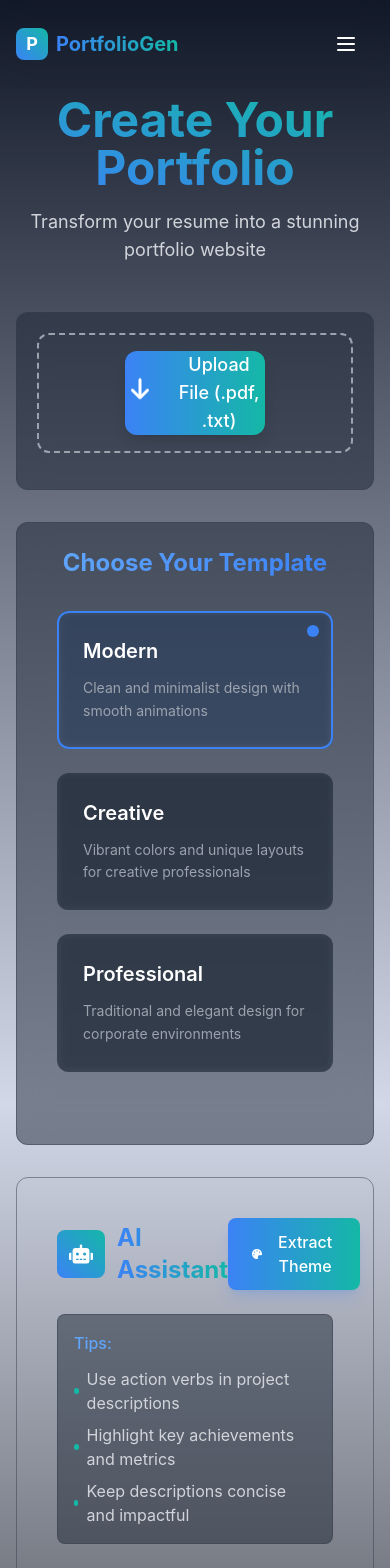
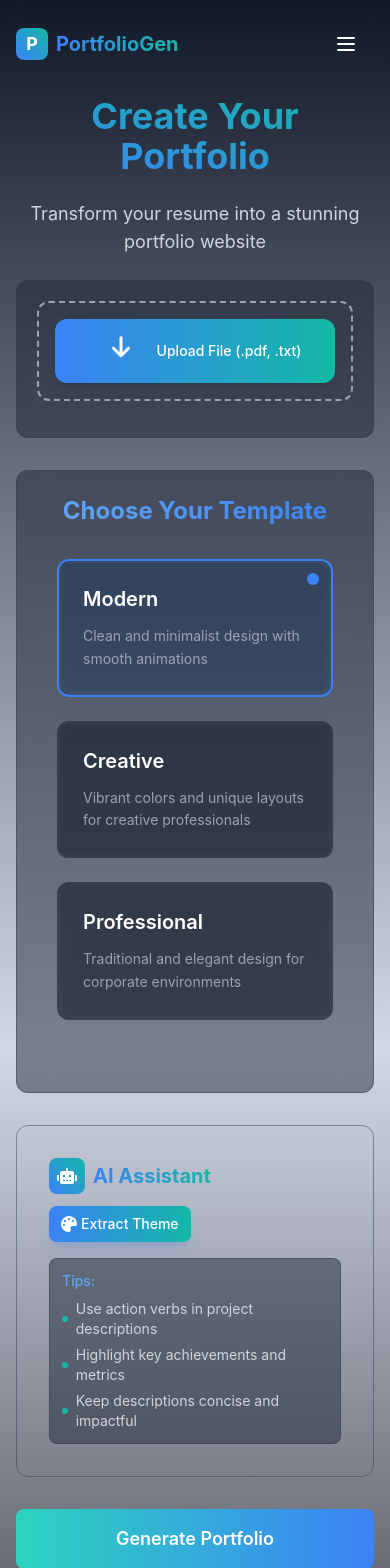
Before and after one commit to Pankaj-bit361/Portfoilio-Generator-Frontend, a React (Vite) app: page /generator/create in a window 390 px wide. Shown: the top 1568 px of the page. Built offline with nearby package versions, Linux system fonts and the light colour scheme; sample sign-in values are in the browser's storage.

Commit message:
fix responsive

```diff
--- a/src/components/AIAssistant.jsx
+++ b/src/components/AIAssistant.jsx
@@ -107,34 +107,40 @@ function AIAssistant({ portfolioData, onSuggest }) {
   };
 
   return (
-    <div className="relative p-4">
+    <div className="relative p-2 sm:p-3 md:p-4">
       <motion.div
         initial={{ opacity: 0, y: 20 }}
         animate={{ opacity: 1, y: 0 }}
-        className="space-y-6"
+        className="space-y-4 sm:space-y-5 md:space-y-6"
       >
         {/* Header */}
-        <div className="flex items-center justify-between">
-          <div className="flex items-center gap-3">
-            {" "}
-            <div className="p-3 bg-gradient-to-tr from-blue-500 to-teal-500 rounded-lg">
-              <FaRobot className="text-2xl text-white" />
+        <div className="flex items-center justify-between flex-wrap sm:flex-nowrap gap-3">
+          <div className="flex items-center gap-2 sm:gap-3">
+            <div className="p-2 sm:p-3 bg-gradient-to-tr from-blue-500 to-teal-500 rounded-lg">
+              <FaRobot className="text-xl sm:text-2xl text-white" />
             </div>
-            <h3 className="text-2xl font-bold bg-gradient-to-r from-blue-500 to-teal-500 bg-clip-text text-transparent">
+            <h3 className="text-xl sm:text-2xl font-bold bg-gradient-to-r from-blue-500 to-teal-500 bg-clip-text text-transparent">
               AI Assistant
             </h3>
           </div>
 
           {/* Action Button */}
-          <motion.div className="flex gap-4">
+          <motion.div className="flex gap-2 sm:gap-3 md:gap-4">
             <motion.button
               whileHover={{ scale: 1.02, y: -2 }}
               whileTap={{ scale: 0.98 }}
-              className="flex items-center gap-3 px-6 py-3 bg-gradient-to-r from-blue-500 to-teal-500 text-white rounded-lg font-medium shadow-lg shadow-blue-500/20 hover:shadow-blue-500/30 transition-shadow"
+              className="flex items-center justify-center gap-1 sm:gap-2
+                        px-3 sm:px-4 md:px-5 lg:px-6
+                        py-2 sm:py-2.5 md:py-3
+                        bg-gradient-to-r from-blue-500 to-teal-500
+                        text-white rounded-lg
+                        text-sm sm:text-base
+                        font-medium shadow-lg shadow-blue-500/20
+                        hover:shadow-blue-500/30 transition-all"
               onClick={handleModalOpen}
             >
-              <FaPalette className="text-lg" />
-              Extract Theme
+              <FaPalette className="text-base sm:text-lg" />
+              <span>Extract Theme</span>
             </motion.button>
           </motion.div>
         </div>
@@ -144,10 +150,10 @@ function AIAssistant({ portfolioData, onSuggest }) {
           initial={{ opacity: 0 }}
           animate={{ opacity: 1 }}
           transition={{ delay: 0.2 }}
-          className="p-4 bg-gray-800/50 rounded-lg border border-gray-700/50"
+          className="p-3 sm:p-4 bg-gray-800/50 rounded-lg border border-gray-700/50"
         >
-          <h4 className="font-medium text-blue-400 mb-3">Tips:</h4>
-          <ul className="space-y-2 text-gray-300">
+          <h4 className="font-medium text-blue-400 mb-2 sm:mb-3 text-sm sm:text-base">Tips:</h4>
+          <ul className="space-y-1.5 sm:space-y-2 text-sm sm:text-base text-gray-300">
             <motion.li
               whileHover={{ x: 2 }}
               className="flex items-center gap-2"
@@ -180,30 +186,30 @@ function AIAssistant({ portfolioData, onSuggest }) {
             initial={{ opacity: 0 }}
             animate={{ opacity: 1 }}
             exit={{ opacity: 0 }}
-            className="fixed inset-0 bg-black/60 backdrop-blur-sm flex items-center justify-center z-50 p-4"
+            className="fixed inset-0 bg-black/60 backdrop-blur-sm flex items-center justify-center z-50 p-3 sm:p-4"
           >
             <motion.div
               initial={{ scale: 0.9, opacity: 0 }}
               animate={{ scale: 1, opacity: 1 }}
               exit={{ scale: 0.9, opacity: 0 }}
-              className="w-full max-w-md bg-gray-900 rounded-xl border border-gray-800 shadow-xl"
+              className="w-full max-w-[90%] sm:max-w-md bg-gray-900 rounded-xl border border-gray-800 shadow-xl"
             >
               {/* Modal Header */}
-              <div className="flex justify-between items-center p-6 border-b border-gray-800">
-                <h3 className="text-xl font-semibold bg-gradient-to-r from-blue-500 to-teal-500 bg-clip-text text-transparent">
+              <div className="flex justify-between items-center p-4 sm:p-6 border-b border-gray-800">
+                <h3 className="text-lg sm:text-xl font-semibold bg-gradient-to-r from-blue-500 to-teal-500 bg-clip-text text-transparent">
                   Extract Theme
                 </h3>
                 <motion.button
                   whileHover={{ rotate: 90 }}
                   whileTap={{ scale: 0.95 }}
                   onClick={handleModalClose}
-                  className="text-gray-400 hover:text-white transition-colors"
+                  className="text-gray-400 hover:text-white transition-colors p-1"
                 >
-                  <FaTimes />
+                  <FaTimes className="text-base sm:text-lg" />
                 </motion.button>
               </div>
 
-              <div className="p-6 space-y-4">
+              <div className="p-4 sm:p-6 space-y-3 sm:space-y-4">
                 {/* URL Input */}
                 <div className="space-y-2">
                   <input
@@ -212,7 +218,11 @@ function AIAssistant({ portfolioData, onSuggest }) {
                     value={websiteUrl}
                     onChange={handleUrlChange}
                     disabled={isExtracting}
-                    className="w-full px-4 py-3 bg-gray-800 border border-gray-700 rounded-lg text-white placeholder-gray-400 focus:outline-none focus:border-blue-500 focus:ring-2 focus:ring-blue-500/20 transition-all"
+                    className="w-full px-3 sm:px-4 py-2.5 sm:py-3 bg-gray-800
+                             border border-gray-700 rounded-lg text-sm sm:text-base
+                             text-white placeholder-gray-400 focus:outline-none
+                             focus:border-blue-500 focus:ring-2 focus:ring-blue-500/20
+                             transition-all"
                   />
                 </div>
 
@@ -221,20 +231,23 @@ function AIAssistant({ portfolioData, onSuggest }) {
                   <motion.div
                     initial={{ opacity: 0, y: -10 }}
                     animate={{ opacity: 1, y: 0 }}
-                    className="p-4 bg-red-500/10 border border-red-500/20 rounded-lg text-red-400"
+                    className="p-3 sm:p-4 bg-red-500/10 border border-red-500/20
+                             rounded-lg text-red-400 text-sm sm:text-base"
                   >
                     {error}
                   </motion.div>
                 )}
 
                 {/* Action Buttons */}
-                <div className="flex justify-end gap-3 pt-4">
+                <div className="flex justify-end gap-2 sm:gap-3 pt-3 sm:pt-4">
                   <motion.button
                     whileHover={{ scale: 1.02 }}
                     whileTap={{ scale: 0.98 }}
                     onClick={handleModalClose}
                     disabled={isExtracting}
-                    className="px-4 py-2 bg-gray-800 text-gray-300 rounded-lg hover:bg-gray-700 transition-colors"
+                    className="px-3 sm:px-4 py-2 bg-gray-800 text-gray-300
+                             text-sm sm:text-base rounded-lg hover:bg-gray-700
+                             transition-colors"
                   >
                     Cancel
                   </motion.button>
@@ -243,17 +256,20 @@ function AIAssistant({ portfolioData, onSuggest }) {
                     whileTap={{ scale: 0.98 }}
                     onClick={handleExtractTheme}
                     disabled={isExtracting}
-                    className="flex items-center gap-2 px-4 py-2 bg-gradient-to-r from-blue-500 to-teal-500 text-white rounded-lg font-medium disabled:opacity-50 disabled:cursor-not-allowed"
+                    className="flex items-center gap-2 px-3 sm:px-4 py-2
+                             bg-gradient-to-r from-blue-500 to-teal-500
+                             text-white rounded-lg font-medium text-sm sm:text-base
+                             disabled:opacity-50 disabled:cursor-not-allowed"
                   >
                     {isExtracting ? (
                       <>
-                        <FaMagic className="animate-spin" />
-                        Extracting...
+                        <FaMagic className="animate-spin text-base sm:text-lg" />
+                        <span>Extracting...</span>
                       </>
                     ) : (
                       <>
-                        <FaPalette />
-                        Extract Theme
+                        <FaPalette className="text-base sm:text-lg" />
+                        <span>Extract Theme</span>
                       </>
                     )}
                   </motion.button>
--- a/src/components/Home/Navbar.jsx
+++ b/src/components/Home/Navbar.jsx
@@ -138,7 +138,7 @@ const Navbar = () => {
               </a>
               {user ? (
                 <div className="flex flex-col space-y-4 px-2">
-                  <div className="flex items-center gap-2">
+                  <div className="flex items-center justify-center gap-2">
                     <img
                       src={user.profileImage || "https://encrypted-tbn0.gstatic.com/images?q=tbn:ANd9GcTtuphMb4mq-EcVWhMVT8FCkv5dqZGgvn_QiA&s"}
                       alt="Profile"
--- a/src/components/PDFUploader.jsx
+++ b/src/components/PDFUploader.jsx
@@ -133,7 +133,7 @@ function PDFUploader({ onDataExtracted, setExtractedText }) {
       />
       <motion.label
         htmlFor="file-upload"
-        className="flex flex-row items-center cursor-pointer justify-center rounded-xl bg-gradient-to-r from-blue-500 to-teal-500 shadow-lg w-[50%] mx-auto"
+        className="flex flex-row items-center cursor-pointer justify-center rounded-xl bg-gradient-to-r from-blue-500 to-teal-500 shadow-lg w-full lg:w-[50%] mx-auto"
         whileHover={{ scale: 1.05 }}
         whileTap={{ scale: 0.95 }}
       >
@@ -157,7 +157,7 @@ function PDFUploader({ onDataExtracted, setExtractedText }) {
               <span className="text-white">Processing File...</span>
             </motion.div>
           ) : (
-            <div className="flex items-center gap-4">
+            <div className="flex items-center gap-1 lg:gap-4 justify-center ">
               <motion.div
                 variants={uploadButtonVariants}
                 initial="initial"
@@ -173,7 +173,7 @@ function PDFUploader({ onDataExtracted, setExtractedText }) {
                   <path d="M169.4 470.6c12.5 12.5 32.8 12.5 45.3 0l160-160c12.5-12.5 12.5-32.8 0-45.3s-32.8-12.5-45.3 0L224 370.8 224 64c0-17.7-14.3-32-32-32s-32 14.3-32 32l0 306.7L54.6 265.4c-12.5-12.5-32.8-12.5-45.3 0s-12.5 32.8 0 45.3l160 160z" />
                 </svg>
               </motion.div>
-              <span className="text-lg font-medium text-white">
+              <span className="text-sm lg:text-lg font-medium text-white">
                 Upload File (.pdf, .txt)
               </span>
             </div>
--- a/src/pages/portfolioGenerator/PortfolioGenerator.jsx
+++ b/src/pages/portfolioGenerator/PortfolioGenerator.jsx
@@ -219,11 +219,11 @@ function PortfolioGenerator({ setPortfolioData, type }) {
       >
         {isLoading && <GlassLoader />}
 
-        <motion.div variants={itemVariants} className="text-center mb-12">
-          <h1 className="text-5xl font-bold bg-gradient-to-tr from-blue-500 to-teal-500  bg-clip-text text-transparent mb-4">
+        <motion.div variants={itemVariants} className="text-center mb-4 lg:mb-12">
+          <h1 className="text-4xl lg:text-5xl font-bold bg-gradient-to-tr from-blue-500 to-teal-500  bg-clip-text text-transparent mb-4">
             Create Your Portfolio
           </h1>
-          <p className="text-gray-300 text-lg">
+          <p className="text-gray-300 text-lg p-2">
             Transform your resume into a stunning portfolio website
           </p>
         </motion.div>
```
Also changed, not shown: src/pages/PortFolios.jsx (+11 -7 lines).
